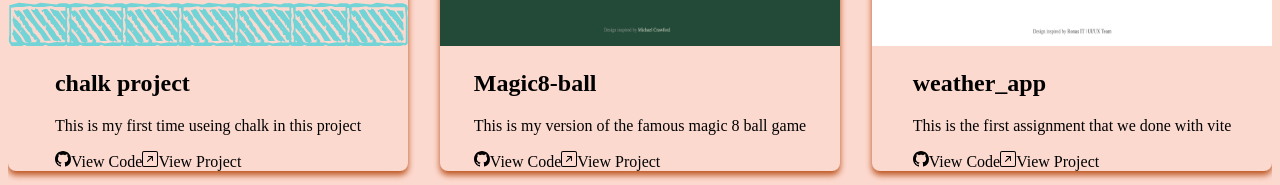
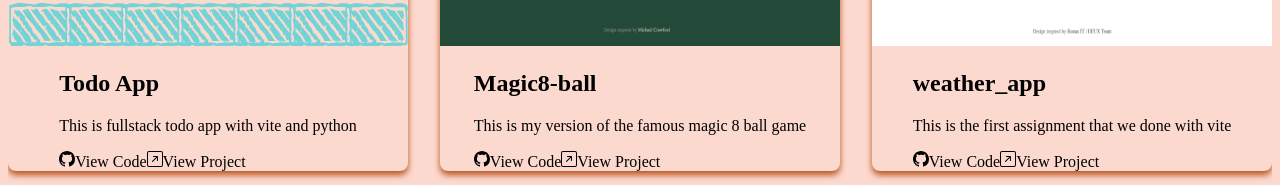
Before and after one commit to Sakas19/sarvnaz_Nextjs_portfolio, a Next.js app: page /Projects in a window 1280 px wide. Shown: the part 412-597 px from the top of the page. Built offline with nearby package versions, Linux system fonts and the light colour scheme.

Commit message:
added recent changes

```diff
--- a/app/About/page.js
+++ b/app/About/page.js
@@ -1,5 +1,5 @@
 import React from 'react';
-import style from '../style/About.module.css';
+import style from '../style /About.module.css';
 
 const About = () => {
   return (
--- a/app/Projects/page.js
+++ b/app/Projects/page.js
@@ -5,12 +5,12 @@ import styles from '../style /Projects.module.css'
 
 const projects = [
   {
-    name: "chalk project",
+    name: "Todo App",
     description:
-      "This is my first time useing chalk in this project",
+      "This is fullstack todo app with vite and python",
     image: "/chalk.svg",
-    github: "https://github.com/Sakas19/Assignment-2-Chalk",
-    link: "/",
+    github: "https://github.com/Sakas19/ToDo_app-frontend",
+    link: "/https://to-do-app-frontend-tau.vercel.app/",
   },
   {
     name: "Magic8-ball",
--- a/app/page.js
+++ b/app/page.js
@@ -25,7 +25,7 @@ const Page = () => {
         <div className={styles.links}>
           <a href="https://www.linkedin.com/in/sarvnaz-kasaei-593224200/" target="_blank" rel="noopener noreferrer">LinkedIn</a>
           <a href="https://github.com/Sakas19" target="_blank" rel="noopener noreferrer">GitHub</a>
-          <a href="/sarvnaz-kasaei.pdf" target="_blank" rel="noopener noreferrer">CV</a>
+          <a href="/SarvnazKasaei.pdf" target="_blank" rel="noopener noreferrer">CV</a>
         </div>
       </div>
     </main>
--- a/app/page.module.css
+++ b/app/page.module.css
@@ -5,7 +5,7 @@
   display: flex;
   justify-content: center;
   align-items: center;
-  min-height: 100vh;
+  /* min-height: 100vh; */
   font-family: 'Quicksand', sans-serif;
 }
 
```
Also changed, not shown: 2 other files (tests, documents, lock files or other folders).
